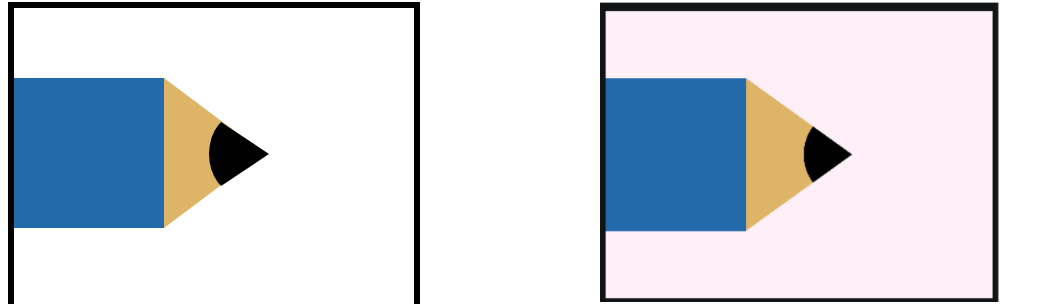
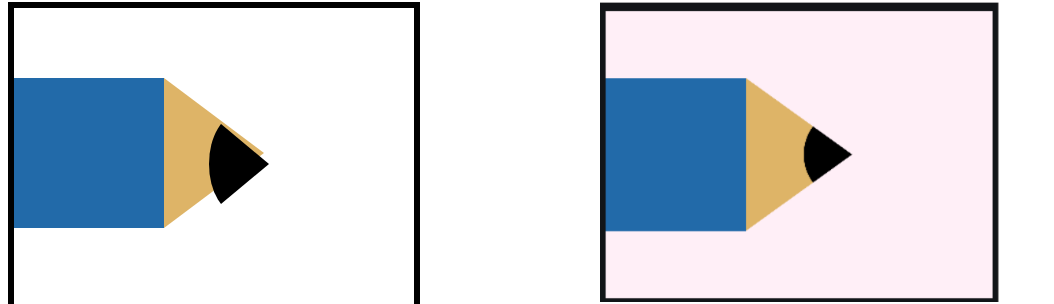
Before and after one commit to simiccaa/SJIWP_Bogdanovic_Simun, a plain HTML site: page Zadace/Zadaca2.html in a window 1280 px wide. Shown: the part 119-423 px from the top of the page, without its empty margins (0-1054 px from the left). Drawn offline with Linux system fonts and the light colour scheme.

Commit message:
Update Zadaca2.css

```diff
--- a/Zadace/Zadaca2.css
+++ b/Zadace/Zadaca2.css
@@ -34,8 +34,8 @@
 .crni{
     width: 0px;
     height: 0px;
-    border-top: 40px solid transparent;
-    border-bottom: 40px solid transparent;
+    border-top: 50px solid transparent;
+    border-bottom: 50px solid transparent;
     border-left: 60px solid #000000;
     position: absolute;
     border-top-left-radius: 50%;
```
